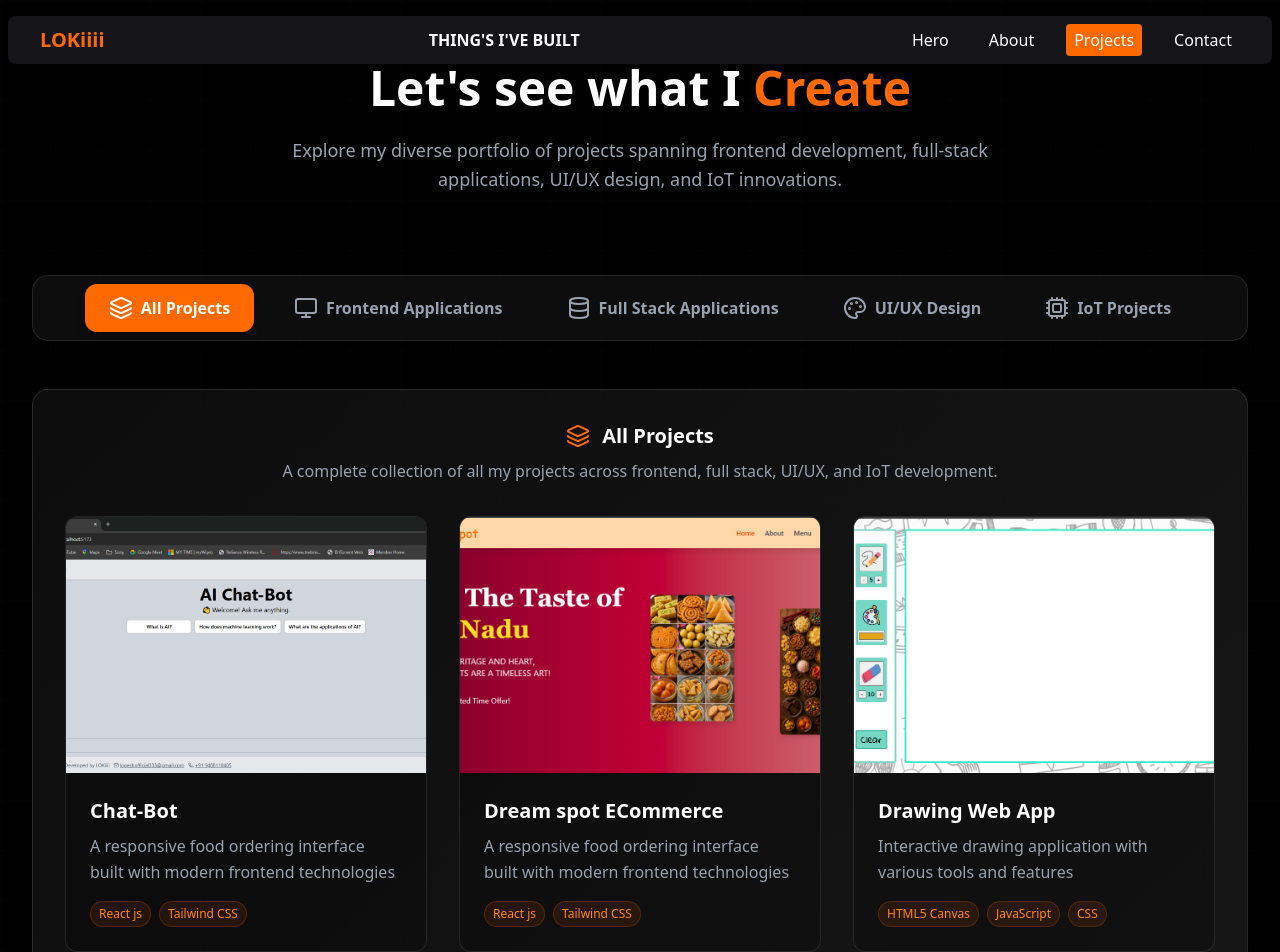
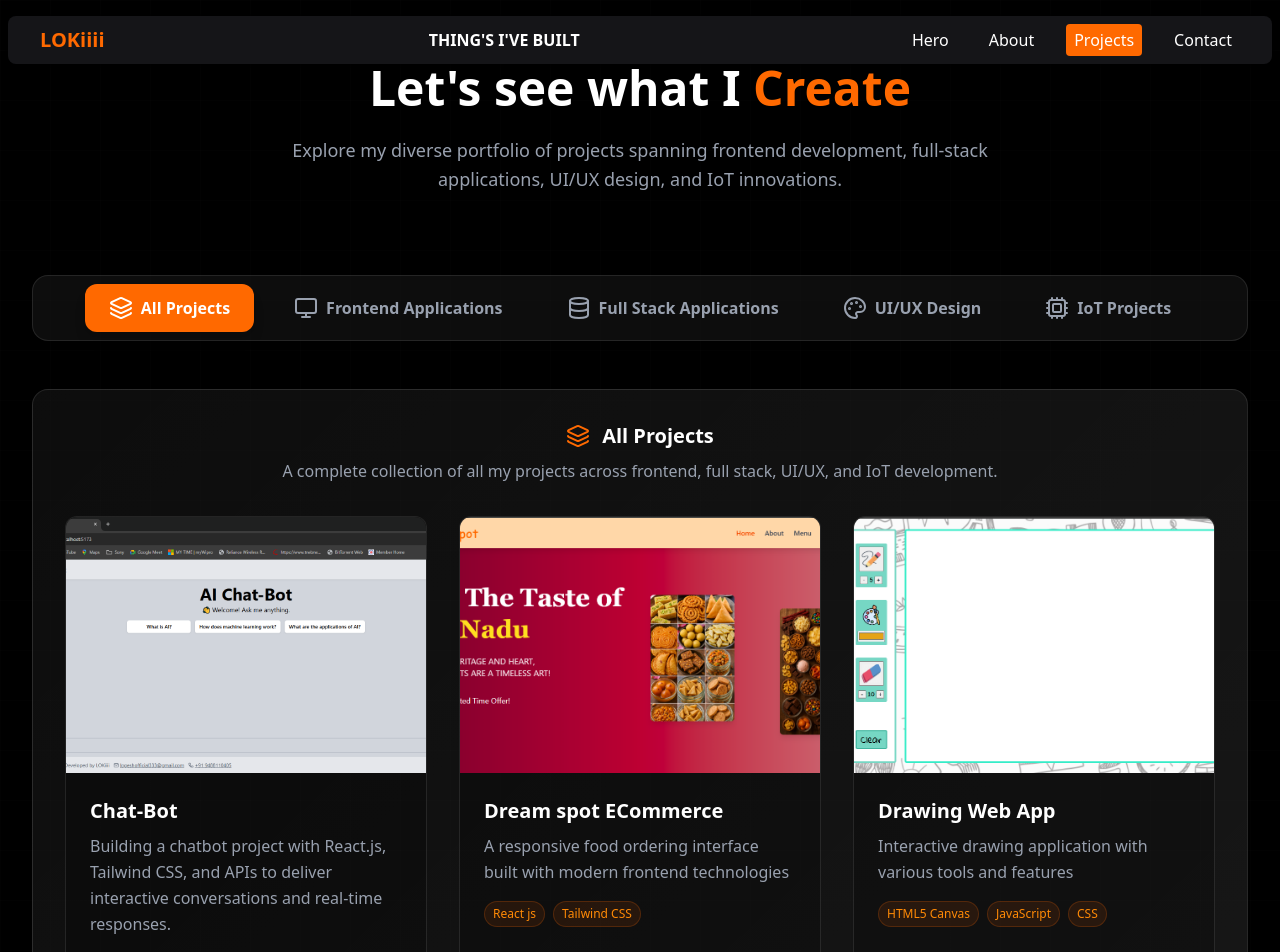
Before and after one commit to LOGESH-D/PERSONAL-PORTFOLIO, a React (Vite) app: page /personal-portfolio/projects in a window 1280 px wide. Shown: the top 952 px of the page. Built offline with nearby package versions, Linux system fonts and the light colour scheme.

Commit message:
discriptions

```diff
--- a/src/components/Project.jsx
+++ b/src/components/Project.jsx
@@ -40,7 +40,7 @@ const Project = () => {
           title: "Chat-Bot",
           image: "/chatbot.png",
           description:
-            "A responsive food ordering interface built with modern frontend technologies",
+            "Building a chatbot project with React.js, Tailwind CSS, and APIs to deliver interactive conversations and real-time responses.",
           link: "https://github.com/LOGESH-D/Chat-Bot",
           github: "https://github.com/LOGESH-D/Chat-Bot",
           technologies: ["React js", "Tailwind CSS"],
```
